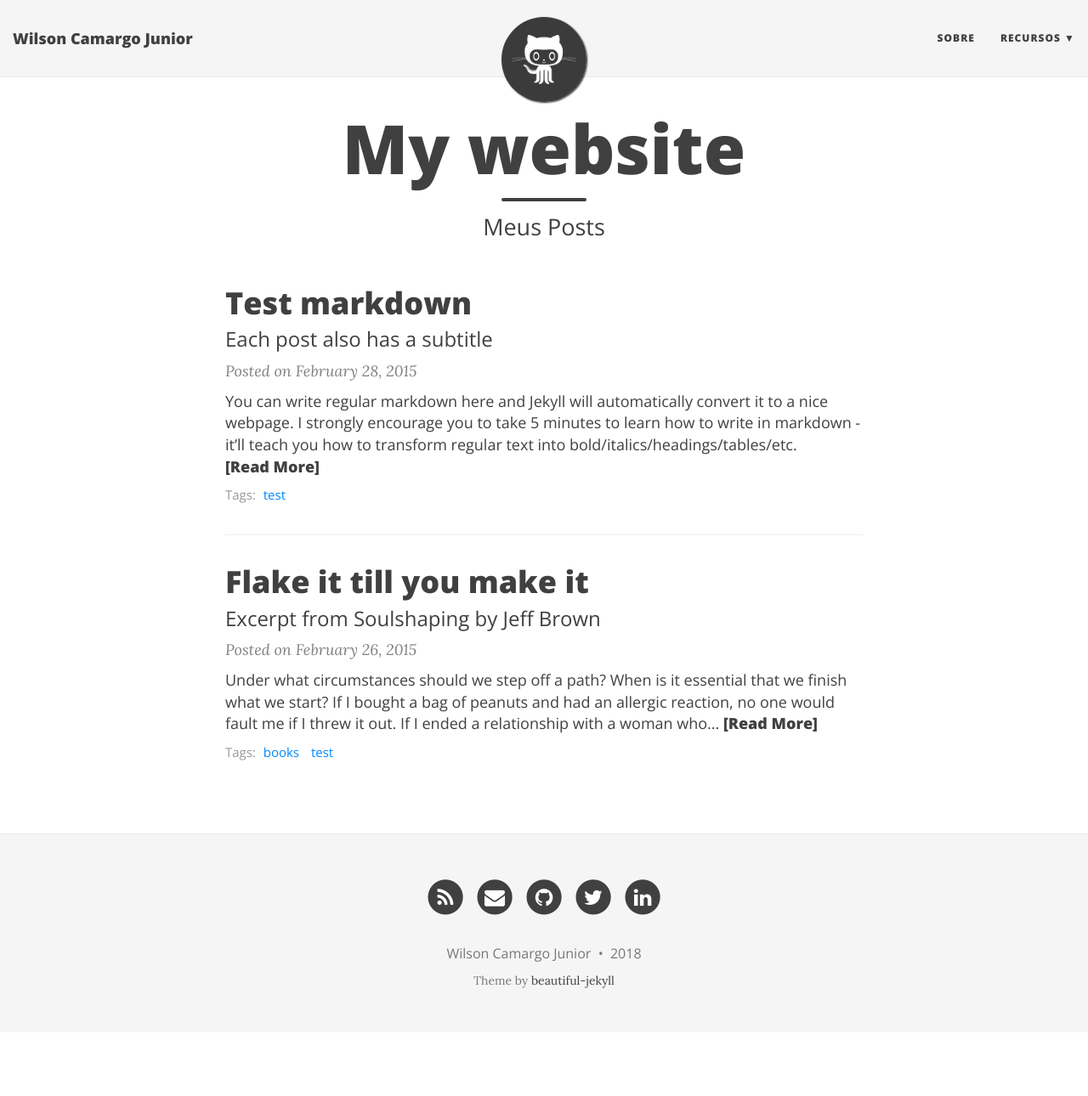
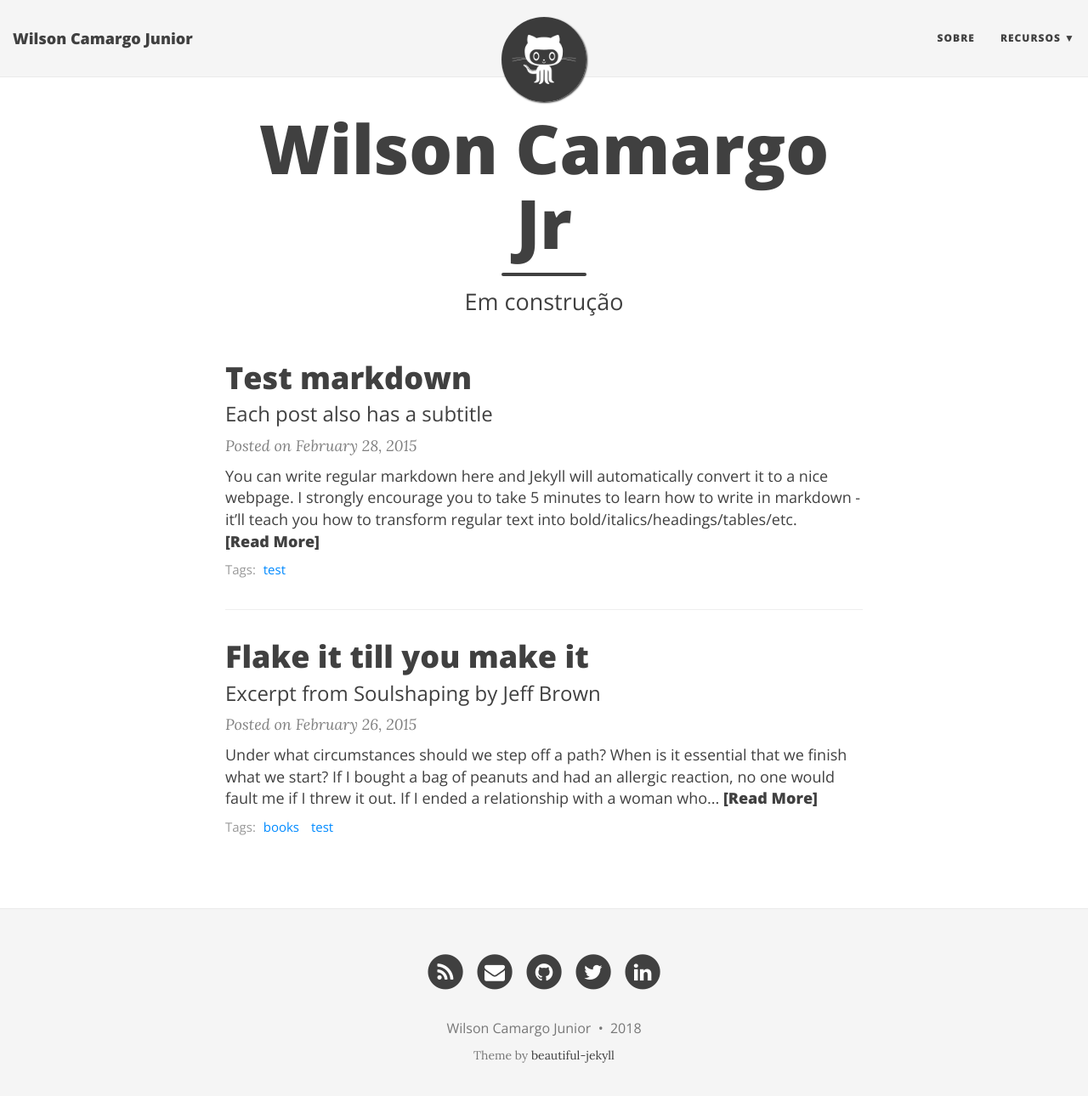
Before and after one commit to wilson-camargo-jr/teste, a Jekyll site: the page built from index.html, in a window 1280 px wide and 1303 px high. Shown: the top 1290 px of the window at 85% size. Built offline with Jekyll 4.4.1, drawn with Linux system fonts in a browser that asks for light colours; nearby versions of some CDN libraries; the list of posts is cut into pages by our own code.

Commit message:
Update index.html

```diff
--- a/index.html
+++ b/index.html
@@ -1,7 +1,7 @@
 ---
 layout: page
-title: My website
-subtitle: Meus Posts
+title: Wilson Camargo Jr
+subtitle: Em construção
 use-site-title: true
 ---
 
```
